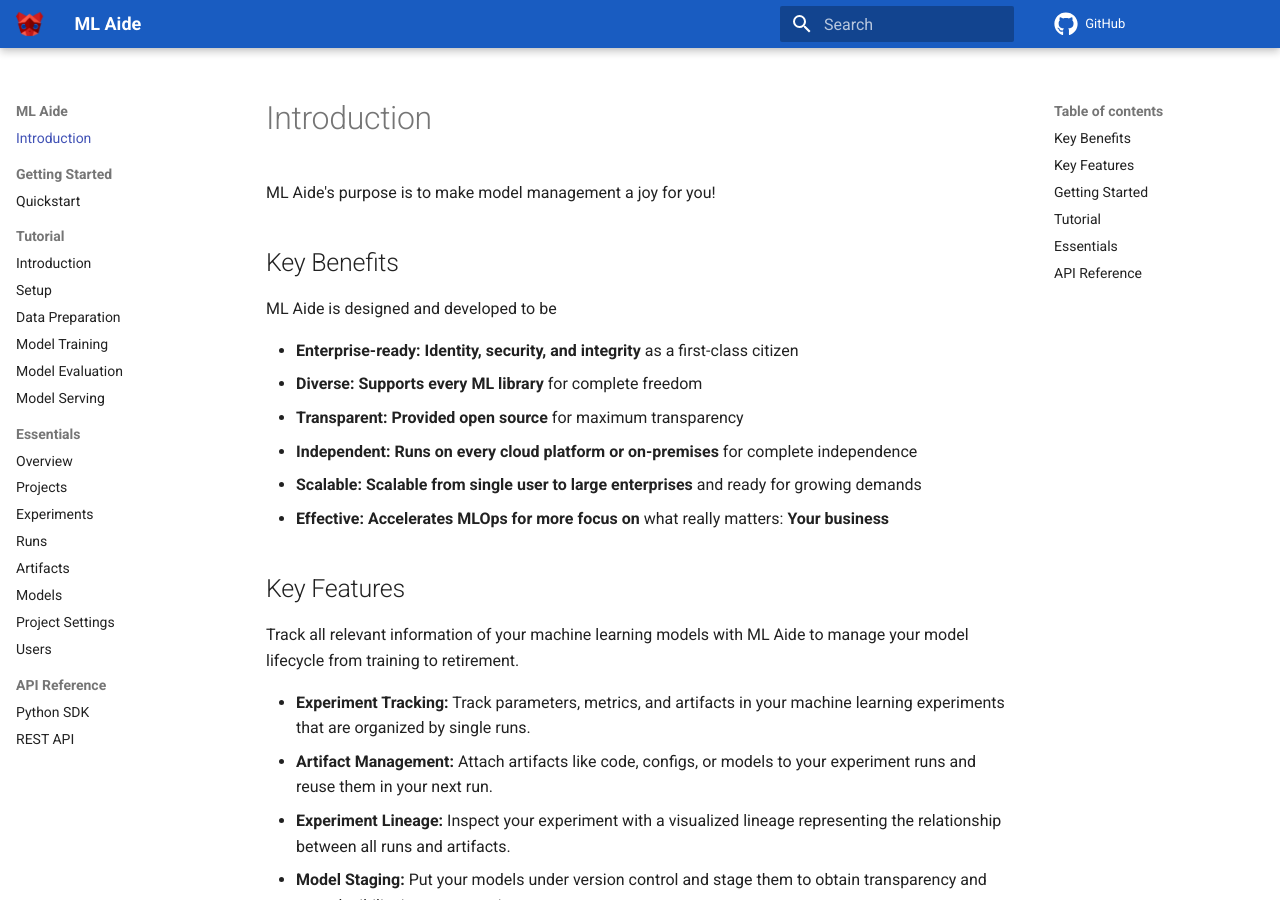
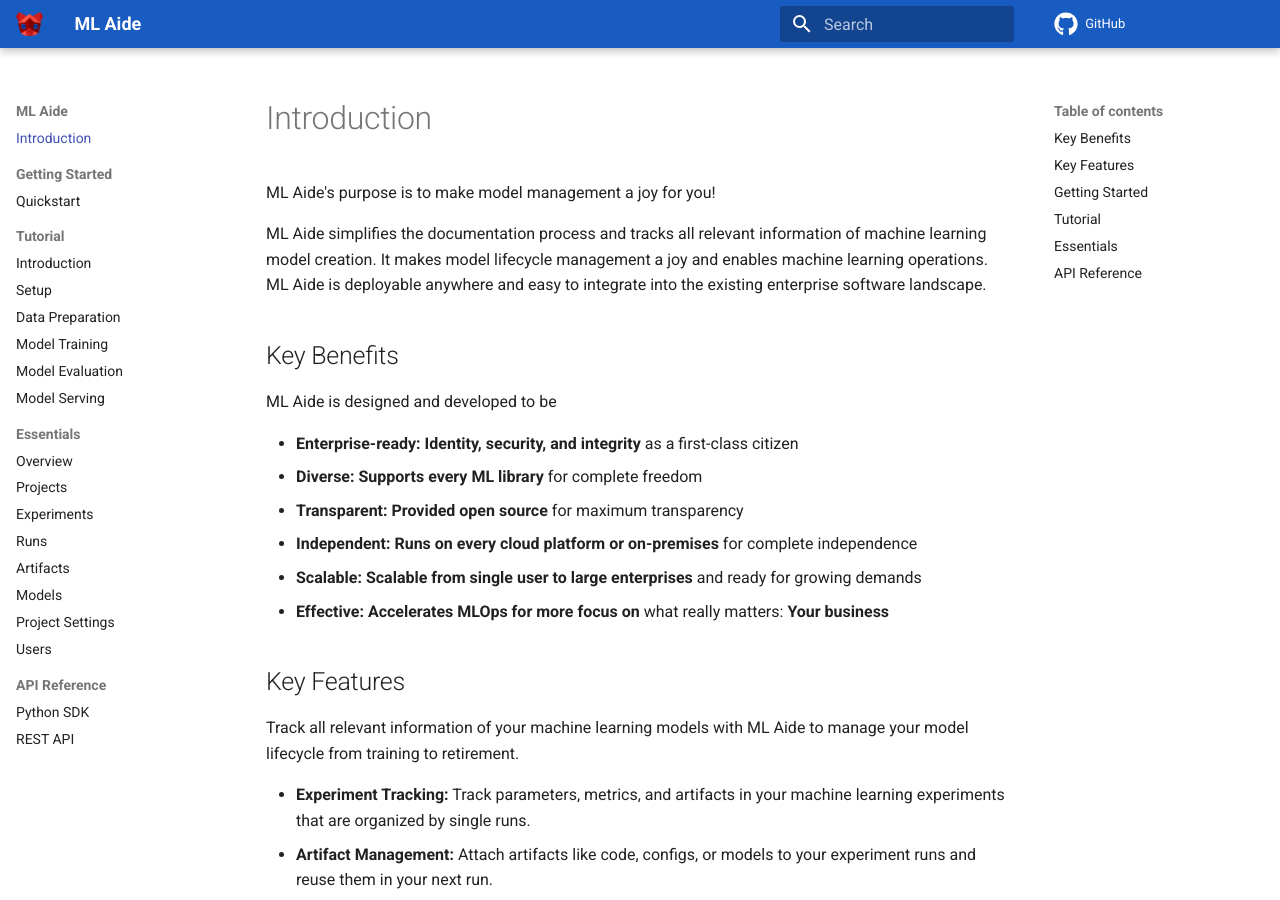
Before and after one commit to MLAide/docs, an MkDocs documentation site: the page built from docs/index.md, in a window 1280 px wide and 900 px high. Built offline with MkDocs 1.6.1 and Material for MkDocs 9.7.7, drawn with Linux system fonts in a browser that asks for light colours; comment, search, counter and statistics services are not loaded.

Commit message:
Updated intro

```diff
--- a/docs/index.md
+++ b/docs/index.md
@@ -1,6 +1,13 @@
 # Introduction
 
 ML Aide's purpose is to make model management a joy for you!
+
+ML Aide simplifies the documentation process and tracks
+all relevant information of machine learning model creation.
+It makes model lifecycle management a joy and enables
+machine learning operations.
+ML Aide is deployable anywhere and easy to integrate into the
+existing enterprise software landscape.
 
 ## Key Benefits
 
```
